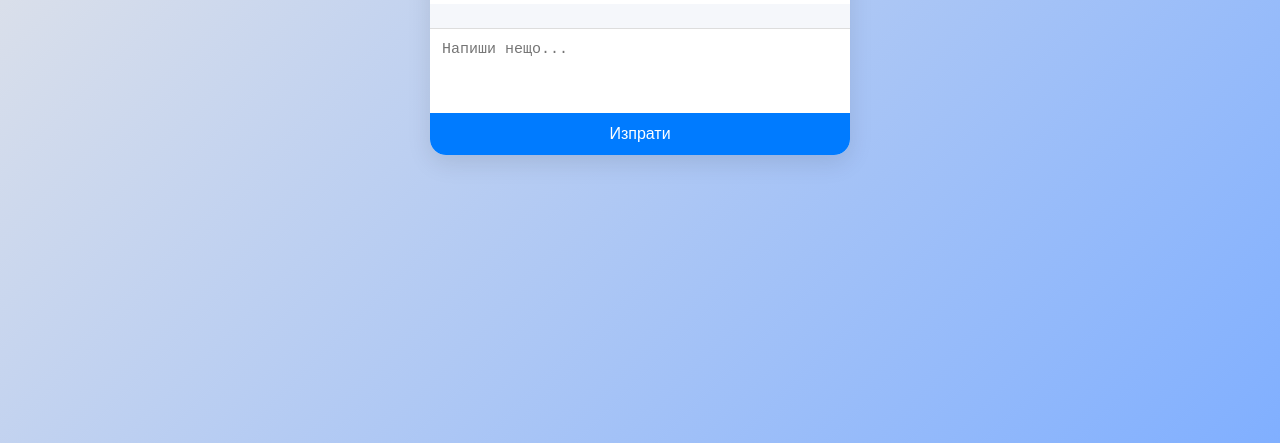
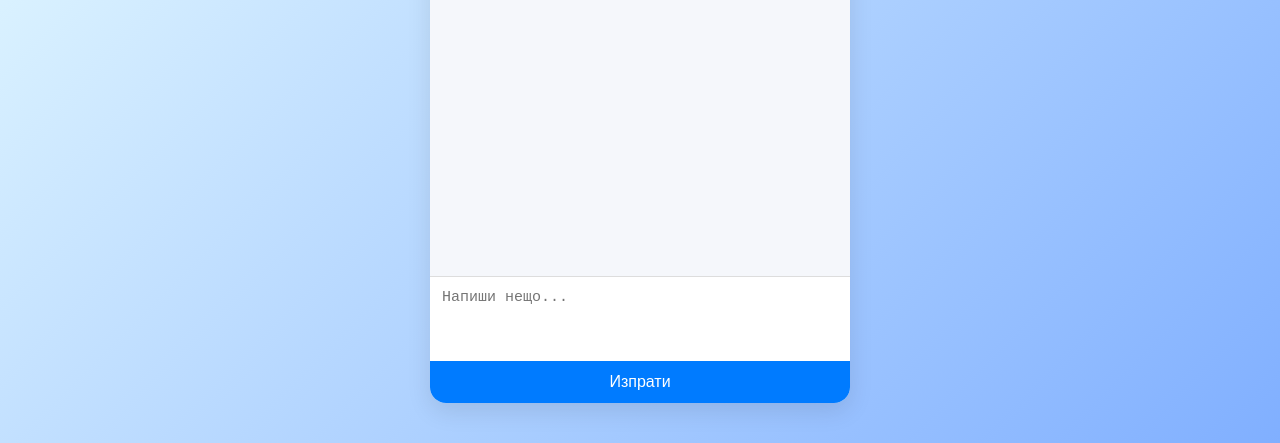
Before and after one commit to vasko5500/ai-chat-demo, a website: page index.html in a window 1280 px wide. Shown: the part 357-800 px from the top of the page. Drawn offline with Linux system fonts and the light colour scheme.

Commit message:
Refactor CSS for improved layout and design
Updated background gradient and adjusted chat container height.

```diff
--- a/style.css
+++ b/style.css
@@ -10,7 +10,7 @@
 body {
   font-family: "Segoe UI", Arial, sans-serif;
   background-color: var(--bg-light);
-  background: linear-gradient(135deg, #ece9e6 0%, #80afff 100%);
+  background: linear-gradient(135deg, #ecffff 0%, #80afff 100%);
   margin: 0;
   height: 100vh;
   display: flex;
@@ -29,6 +29,7 @@ body {
   flex-direction: column;
   overflow: hidden;
   transition: all 0.3s ease;
+  height: 90vh;
 }
 
 #chat-log {
```
